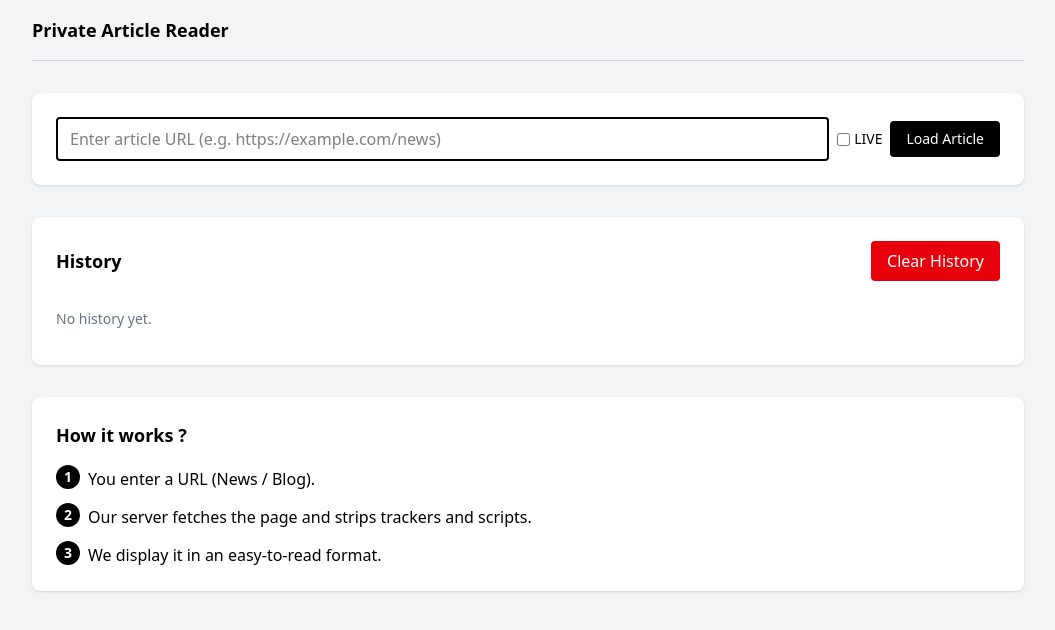
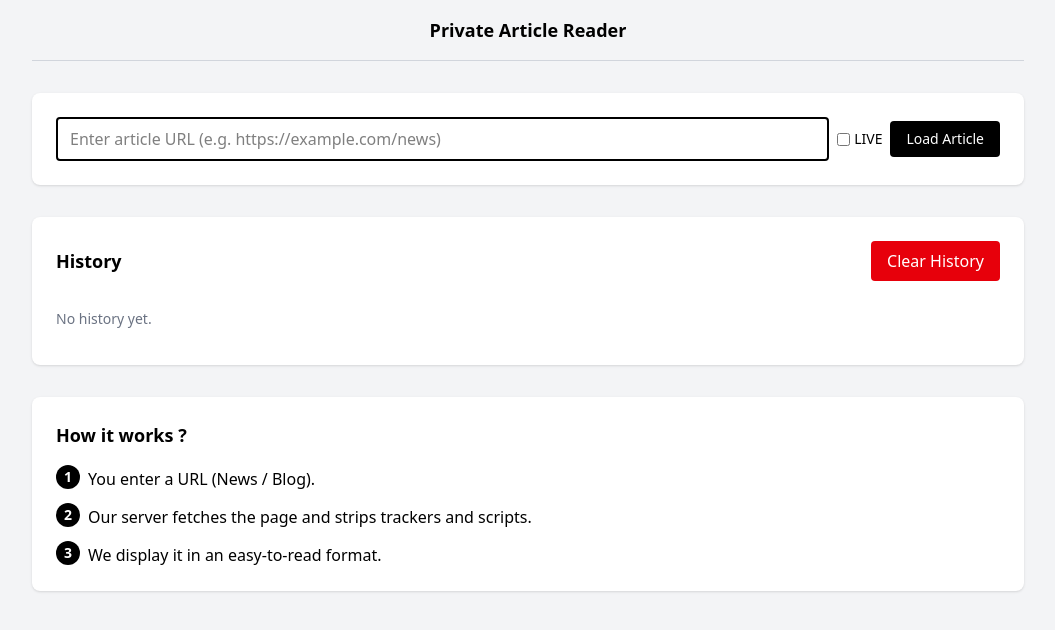
Before and after one commit to braboobssiere/article-reader, a Next.js app: page / in a window 1280 px wide. Shown: the top 630 px of the page, without its empty margins (112-1167 px from the left). Built offline with nearby package versions, Linux system fonts and the light colour scheme.

Commit message:
Update page.tsx

```diff
--- a/app/page.tsx
+++ b/app/page.tsx
@@ -27,8 +27,8 @@ export default async function HomePage({
       )}
 
       <div className="max-w-5xl mx-auto px-4 font-sans">
-        <nav className="flex flex-col lg:flex-row items-center gap-4 py-4 border-b border-gray-300">
-          <a href="/" className="flex-1 text-lg font-bold">Private Article Reader</a>
+        <nav class="flex justify-center items-center py-4 border-b border-gray-300">
+          <a href="/" class="text-lg font-bold">Private Article Reader</a>
         </nav>
 
         <main className="my-8 space-y-8">
```
